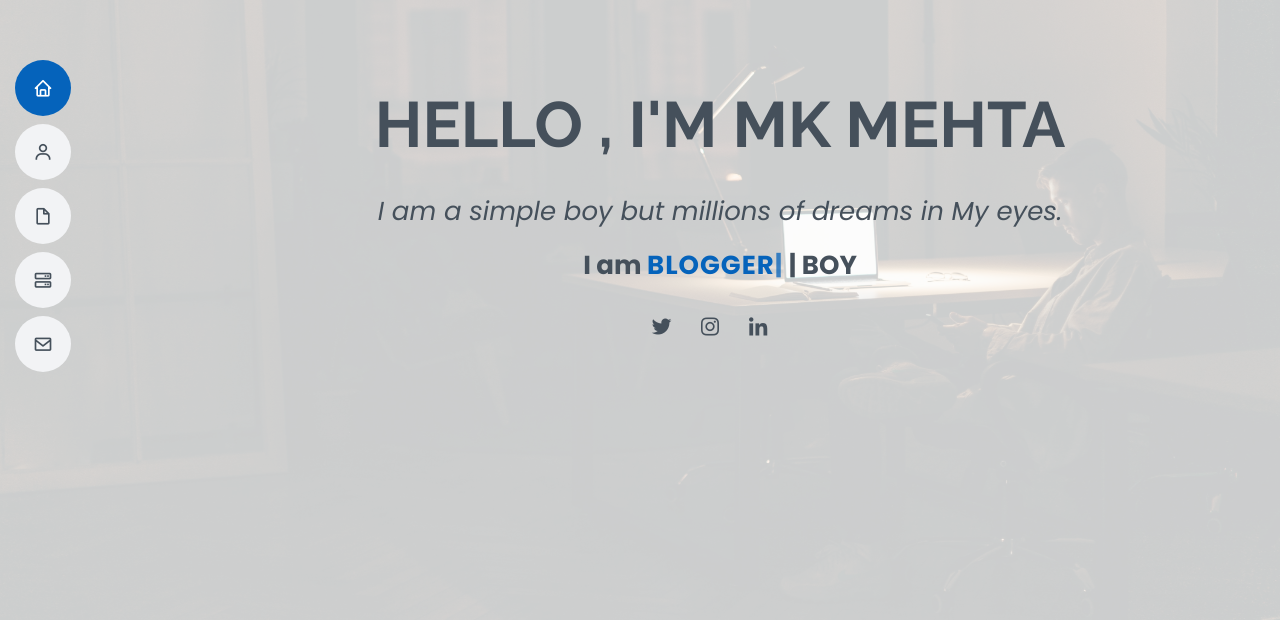
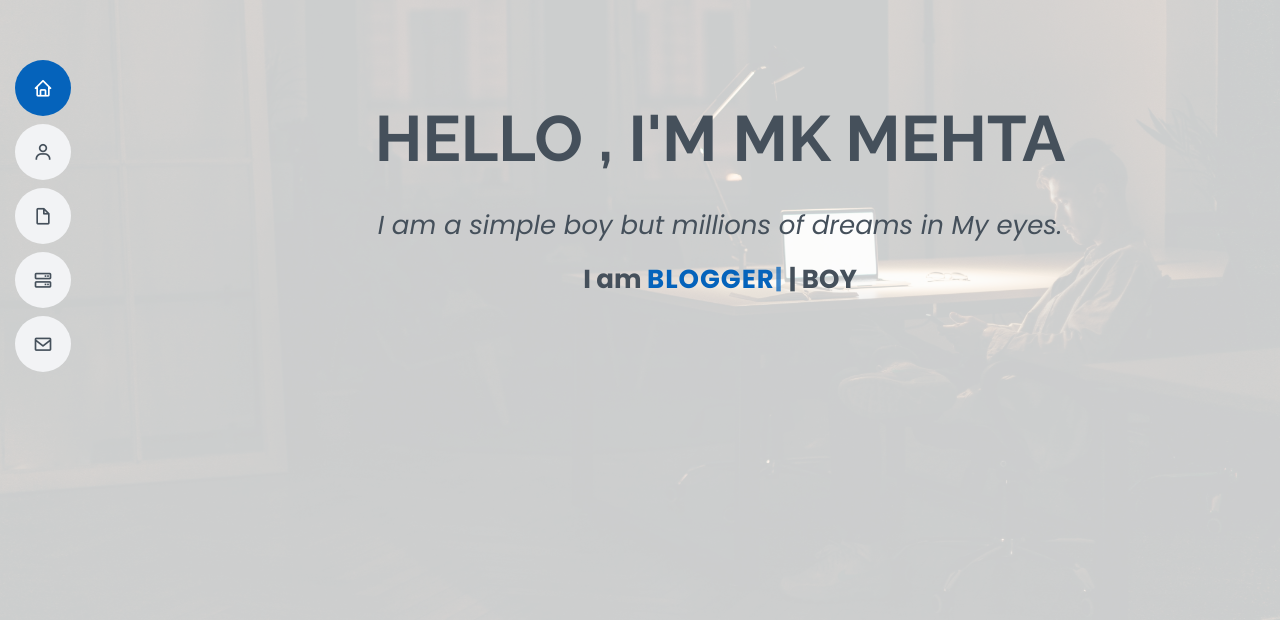
Before and after one commit to idarkboy/idarkboy.github.io, a plain HTML site: page index.html in a window 1280 px wide. Shown: the part 180-800 px from the top of the page. Drawn offline with nearby package versions, Linux system fonts and the light colour scheme.

Commit message:
Update index.html

```diff
--- a/index.html
+++ b/index.html
@@ -56,9 +56,7 @@
       <center><p><i> I am a simple  boy but millions of dreams in My  eyes.</i></p></center>
       <center><b><p>I am  <span class="typed" data-typed-items=" KEEN LEARNER ,BLOGGER ,FREELANCER , PHOTOGRAPHER , BUG BOUNTY HUNTER , CYBER SECURITY ANALYST "></span> | BOY</p></b></center>
      <center><div class="social-links">
-        <a href="https://twitter.com/th3csb0y" class="twitter"><i class="bx bxl-twitter"></i></a>
-        <a href="https://www.instagram.com/iamlucifer11/" class="instagram"><i class="bx bxl-instagram"></i></a>
-        <a href="https://www.linkedin.com/in/manjaymehta/" class="linkedin"><i class="bx bxl-linkedin"></i></a>
+
       </div></center>
     </div>
   </section><!-- End Hero -->
```
